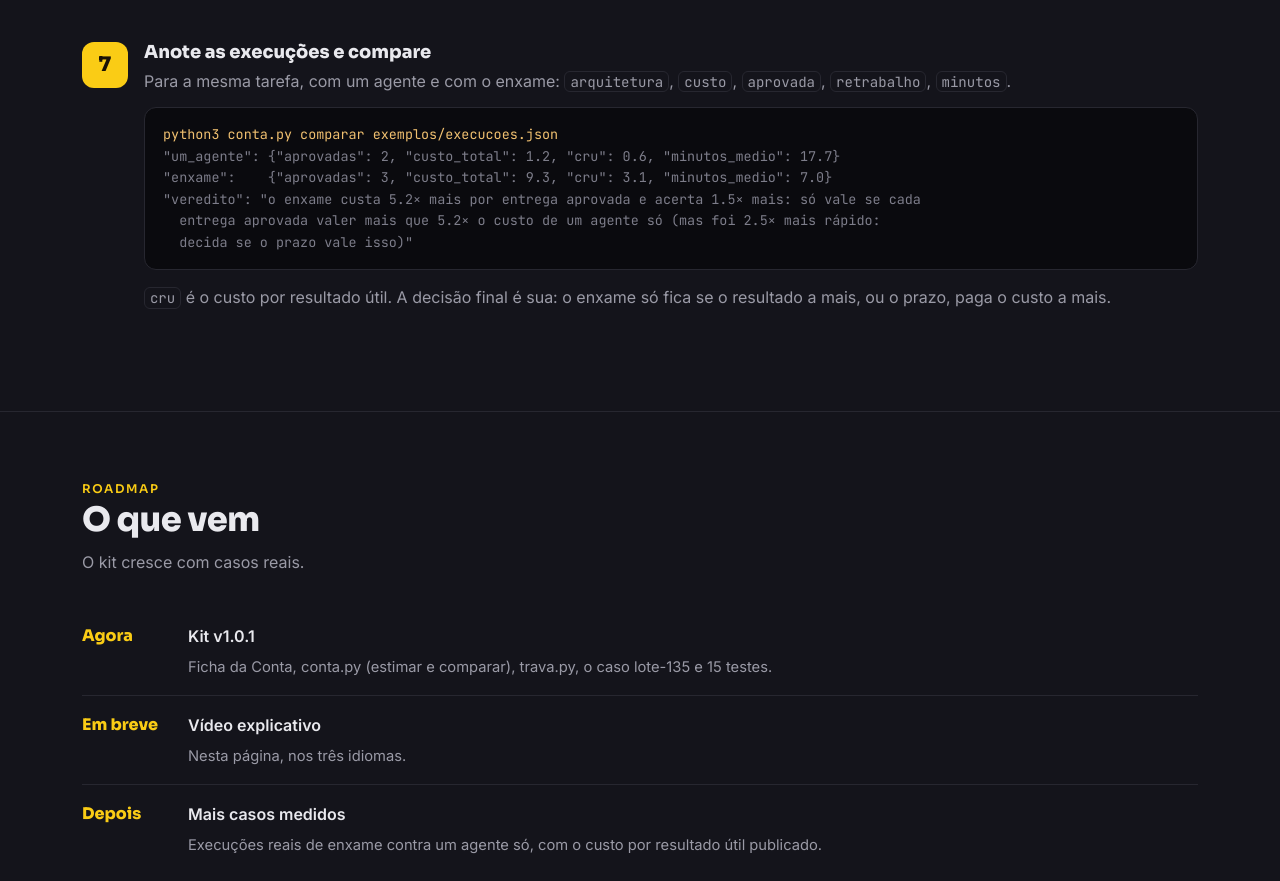
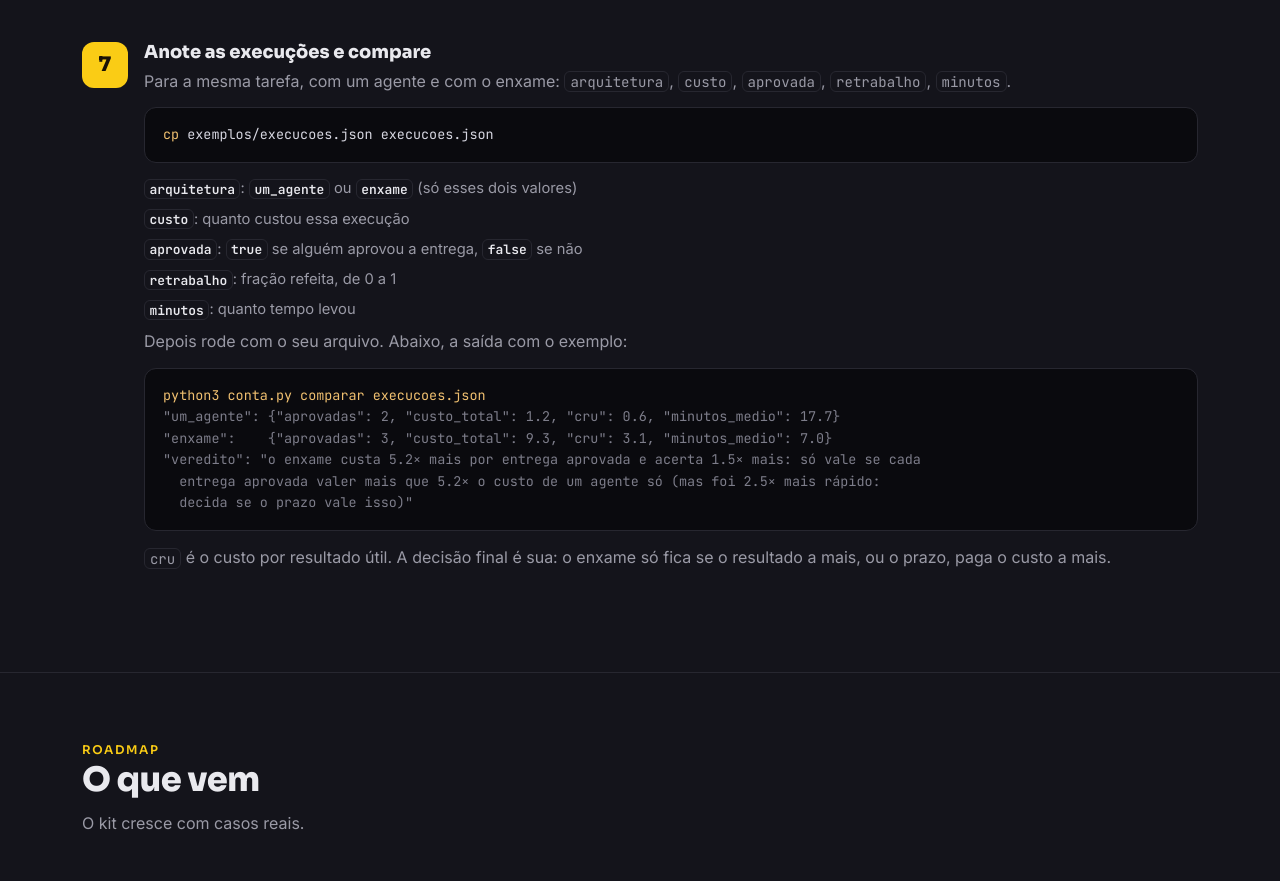
Before and after one commit to inematds/enxame-com-conta, a plain HTML site: page guia/index.html in a window 1280 px wide. Shown: the part 8267-9148 px from the top of the page. Drawn offline with Linux system fonts and the light colour scheme.

Commit message:
guia: passo 7 com execucoes.json próprio e valores aceitos; contexto explicado em EN/ES
Co-Authored-By: Claude Opus 5.5 <noreply@anthropic.com>

```diff
--- a/guia/index.html
+++ b/guia/index.html
@@ -363,7 +363,10 @@
   <div class="step"><div class="b">7</div><div>
     <h3>Anote as execuções e compare</h3>
     <p>Para a mesma tarefa, com um agente e com o enxame: <code>arquitetura</code>, <code>custo</code>, <code>aprovada</code>, <code>retrabalho</code>, <code>minutos</code>.</p>
-<pre><span class="k">python3 conta.py comparar exemplos/execucoes.json</span>
+<pre><span class="k">cp</span> exemplos/execucoes.json execucoes.json</pre>
+    <ul class="campos"><li><code>arquitetura</code>: <code>um_agente</code> ou <code>enxame</code> (só esses dois valores)</li><li><code>custo</code>: quanto custou essa execução</li><li><code>aprovada</code>: <code>true</code> se alguém aprovou a entrega, <code>false</code> se não</li><li><code>retrabalho</code>: fração refeita, de 0 a 1</li><li><code>minutos</code>: quanto tempo levou</li></ul>
+    <p>Depois rode com o seu arquivo. Abaixo, a saída com o exemplo:</p>
+<pre><span class="k">python3 conta.py comparar execucoes.json</span>
 <span class="c">"um_agente": {"aprovadas": 2, "custo_total": 1.2, "cru": 0.6, "minutos_medio": 17.7}
 "enxame":    {"aprovadas": 3, "custo_total": 9.3, "cru": 3.1, "minutos_medio": 7.0}
 "veredito": "o enxame custa 5.2× mais por entrega aprovada e acerta 1.5× mais: só vale se cada
```
Also changed, not shown: guia/en/index.html (+5 -2 lines), guia/es/index.html (+5 -2 lines).
